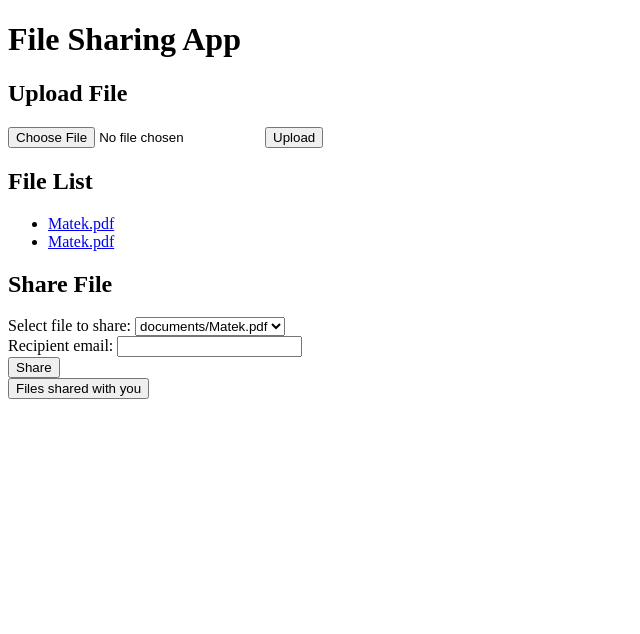
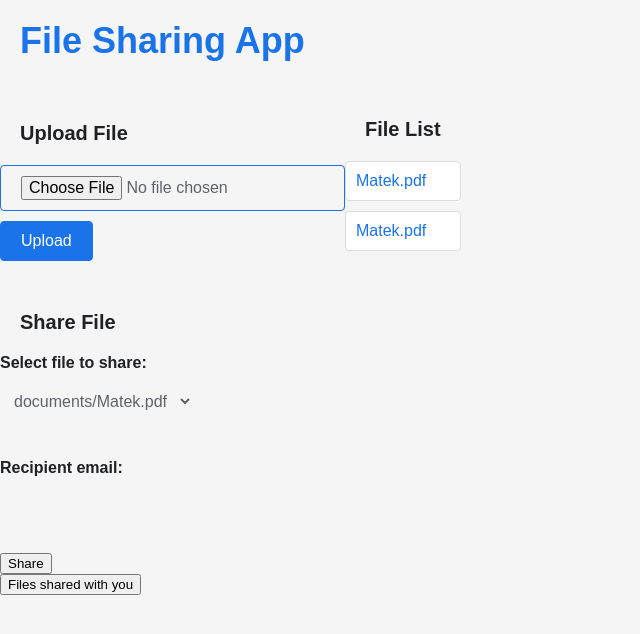
Before and after one commit to blevi3/google_drive_for_home, a Django app: page / in a window 1280 px wide. Shown: the top 634 px of the page, without its empty margins (0-640 px from the left). Run offline with Django 4.2, Linux system fonts and the light colour scheme; a user stored in the database is signed in; data comes from the database, SQL or seed files in the repository; both versions use the stored data as it was after the commit.

Commit message:
ugly css added

```diff
--- /dev/null
+++ b/uploader/static/css/uploader.css
@@ -0,0 +1,106 @@
+body {
+    font-family: Arial, sans-serif;
+    margin: 0;
+    padding: 0;
+    background-color: #f5f5f5;
+}
+h1 {
+    font-size: 36px;
+    font-weight: bold;
+    color: #1a73e8;
+    margin: 20px;
+}
+h2 {
+    font-size: 20px;
+    font-weight: bold;
+    color: #202124;
+    margin: 20px;
+}
+
+.container{
+    display:flex;
+}
+
+form#upload-form,
+a#shared-with-you {
+    display: inline-block;
+    margin: 20px 0;
+    vertical-align: top;
+}
+form#upload-form input[type="file"],
+form#upload-form input[type="submit"],
+a#shared-with-you button {
+    display: block;
+    margin: 10px 0;
+    padding: 10px 20px;
+    background-color: #fff;
+    border: 1px solid #1a73e8;
+    border-radius: 4px;
+    box-shadow: none;
+    font-size: 16px;
+    color: #1a73e8;
+    cursor: pointer;
+}
+form#upload-form input[type="file"] {
+    margin-bottom: 0;
+    background-color: #f5f5f5;
+    color: #5f6368;
+}
+form#upload-form input[type="submit"] {
+    background-color: #1a73e8;
+    color: #fff;
+}
+a#shared-with-you {
+    text-decoration: none;
+}
+ul#file-list {
+    list-style: none;
+    padding: 0;
+    max-width: 600px;
+}
+ul#file-list li {
+    margin: 10px 0;
+    padding: 10px;
+    background-color: #fff;
+    border: 1px solid #ddd;
+    border-radius: 4px;
+    box-shadow: none;
+    font-size: 16px;
+    color: #202124;
+}
+ul#file-list li a {
+    color: #1a73e8;
+    text-decoration: none;
+}
+ul#file-list li a:hover {
+    text-decoration: underline;
+}
+select {
+    display: block;
+    margin: 10px 0;
+    padding: 10px;
+    background-color: #f5f5f5;
+    border: none;
+    border-radius: 4px;
+    box-shadow: none;
+    font-size: 16px;
+    color: #5f6368;
+}
+label {
+    display: block;
+    font-size: 16px;
+    font-weight: bold;
+    color: #202124;
+    margin: 10px 0;
+}
+input[type="email"] {
+    display: block;
+    margin: 10px 0;
+    padding: 10px;
+    background-color: #f5f5f5;
+    border: none;
+    border-radius: 4px;
+    box-shadow: none;
+    font-size: 16px;
+    color: #5f6368;
+}
```
Also changed, not shown: uploader/uploader/settings.py (+4 -3 lines), uploader/db.sqlite3, uploader/storage/templates/upload.html, 1 other file.
